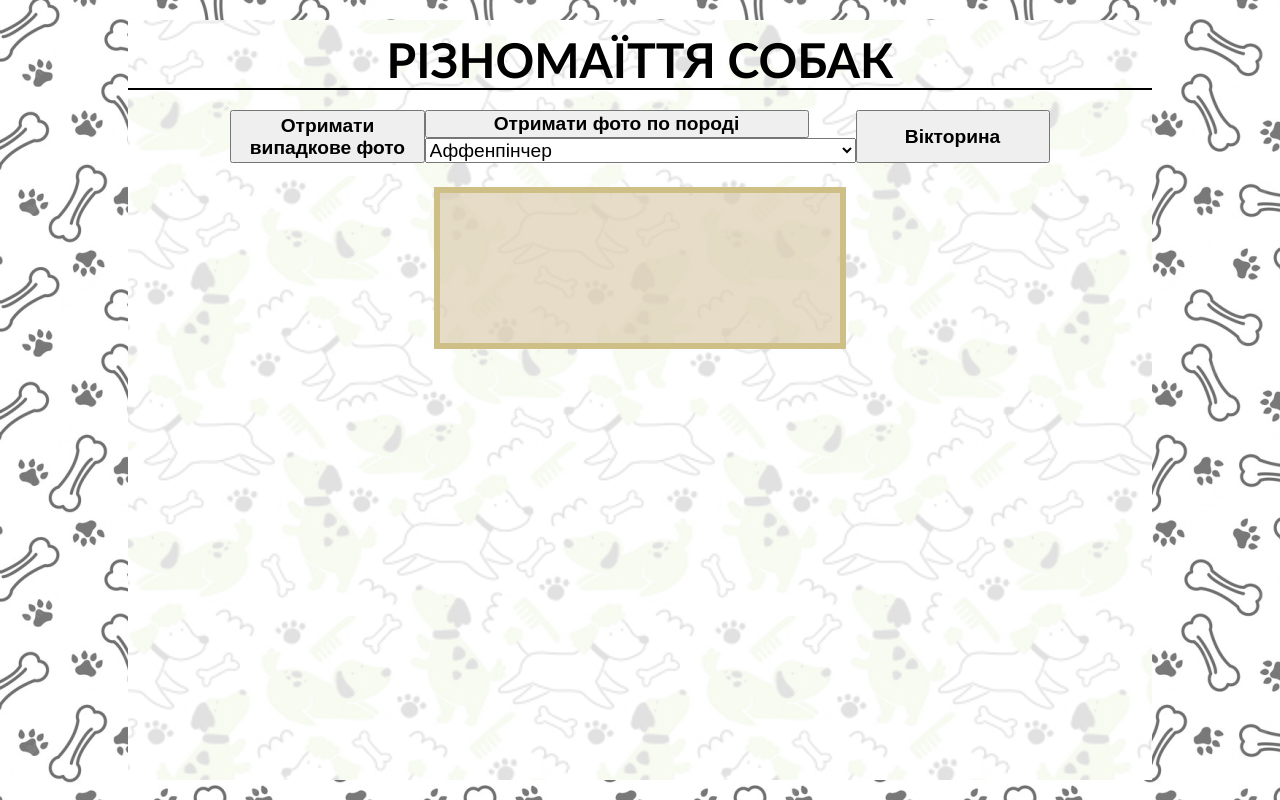
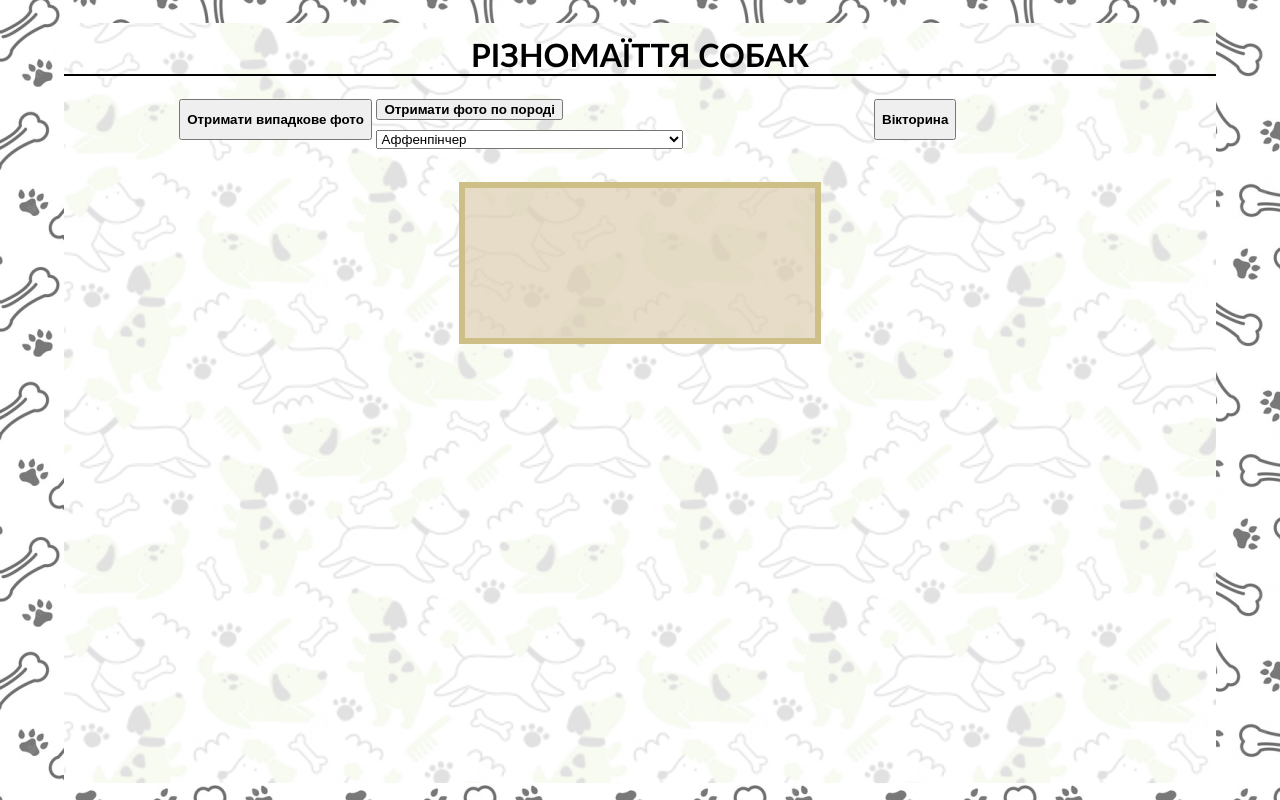
Before and after one commit to prominchyk/dogs, a website built with webpack: page index.html in a window 1280 px wide. Built offline with nearby package versions, Linux system fonts and the light colour scheme.

Commit message:
Update index.html

```diff
--- a/index.html
+++ b/index.html
@@ -12,7 +12,7 @@ html {
 }
 
 body {
-    width: 80%;
+    width: 90%;
     min-height: 95vh;
     margin: 0 auto;
     background-color: rgb(245, 245, 237);
@@ -29,7 +29,7 @@ header {
 header span {
     display: block;
     width: 100%;
-    font-size: 300%;
+    font-size: 200%;
     font-weight: bold;
     color: black;
     text-align: center;
@@ -41,25 +41,26 @@ header span {
   margin-top: 2%;
   border: 6px solid rgb(206, 191, 134);
   background-color: rgba(220, 206, 177, 0.7);
-  width: 400px;
+  width: 350px;
   min-height: 150px;
 }
 
 #menu {
   display: flex;
+  flex-wrap: wrap;
   width: 80%;
   margin: 0 auto;
-  justify-content: space-around;
+  justify-content: left;
 }
 
 button {
   font-weight: bold;
-  width: 30vw;
-  font-size: 120%;
+  margin-bottom: 2%;
+  margin-right: 0.5%;
 }
 
 select {
-  font-size: 120%;
+  margin-bottom: 2%;
 }
 
 #breedDogName {
@@ -68,6 +69,7 @@ select {
   color: blue;
   font-weight: bold;
   justify-content: space-around;
+  margin-top: 2%;
 }
 
 #dogTest {
@@ -90,6 +92,7 @@ select {
 }
 
  </style>
+ <meta name="viewport" content="width=device-width, initial-scale=1">
 </head>
 
 <body>
@@ -98,7 +101,7 @@ select {
     </header>
 <div id="menu">
   <button id="getRandomPhotoButton">Отримати випадкове фото</button>
-  <div>
+  <div id="buttonWithSelect">
     <button id="getPhotoByBreedButton">Отримати фото по породі</button>
     <select></select>
   </div>
```
